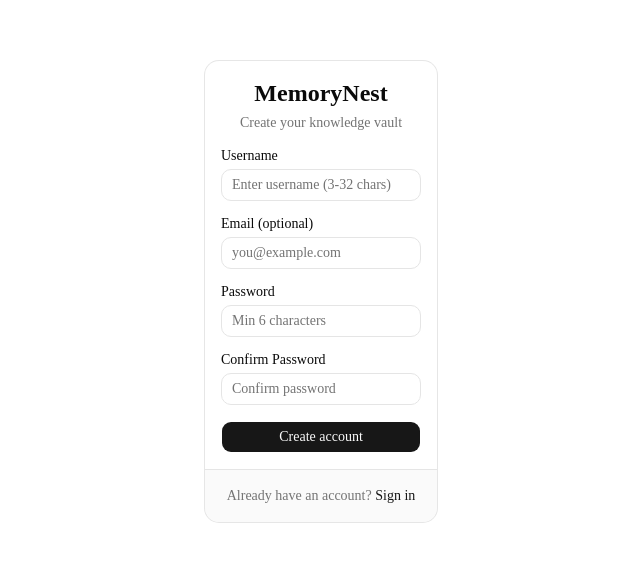
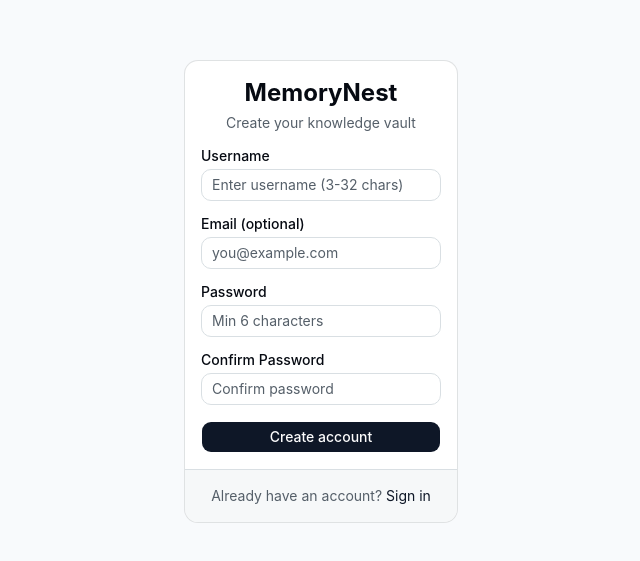
Before and after one commit to Shreesh-o/MemoryNest, a Next.js app in the folder web/: page /register in a window 1280 px wide. Shown: the part 125-686 px from the top of the page, without its empty margins (319-959 px from the left). Built offline with nearby package versions, Linux system fonts and the light colour scheme; no server answers.

Commit message:
ui(phase 1): design foundations, tokens, typography scale, radius, and global styles

```diff
--- a/web/src/app/globals.css
+++ b/web/src/app/globals.css
@@ -7,9 +7,10 @@
 @theme inline {
   --color-background: var(--background);
   --color-foreground: var(--foreground);
-  --font-sans: var(--font-sans);
-  --font-mono: var(--font-geist-mono);
+  --font-sans: -apple-system, BlinkMacSystemFont, "Segoe UI", Roboto, "Helvetica Neue", Arial, sans-serif;
+  --font-mono: ui-monospace, SFMono-Regular, Menlo, Monaco, Consolas, "Liberation Mono", monospace;
   --font-heading: var(--font-sans);
+
   --color-sidebar-ring: var(--sidebar-ring);
   --color-sidebar-border: var(--sidebar-border);
   --color-sidebar-accent-foreground: var(--sidebar-accent-foreground);
@@ -18,15 +19,18 @@
   --color-sidebar-primary: var(--sidebar-primary);
   --color-sidebar-foreground: var(--sidebar-foreground);
   --color-sidebar: var(--sidebar);
+
   --color-chart-5: var(--chart-5);
   --color-chart-4: var(--chart-4);
   --color-chart-3: var(--chart-3);
   --color-chart-2: var(--chart-2);
   --color-chart-1: var(--chart-1);
+
   --color-ring: var(--ring);
   --color-input: var(--input);
   --color-border: var(--border);
   --color-destructive: var(--destructive);
+  --color-destructive-foreground: var(--destructive-foreground);
   --color-accent-foreground: var(--accent-foreground);
   --color-accent: var(--accent);
   --color-muted-foreground: var(--muted-foreground);
@@ -39,82 +43,111 @@
   --color-popover: var(--popover);
   --color-card-foreground: var(--card-foreground);
   --color-card: var(--card);
+
+  --color-success: var(--success);
+  --color-success-foreground: var(--success-foreground);
+  --color-warning: var(--warning);
+  --color-warning-foreground: var(--warning-foreground);
+  --color-info: var(--info);
+  --color-info-foreground: var(--info-foreground);
+
+  --radius-xs: calc(var(--radius) * 0.4);
   --radius-sm: calc(var(--radius) * 0.6);
   --radius-md: calc(var(--radius) * 0.8);
   --radius-lg: var(--radius);
-  --radius-xl: calc(var(--radius) * 1.4);
-  --radius-2xl: calc(var(--radius) * 1.8);
-  --radius-3xl: calc(var(--radius) * 2.2);
-  --radius-4xl: calc(var(--radius) * 2.6);
+  --radius-xl: calc(var(--radius) * 1.3);
+  --radius-2xl: calc(var(--radius) * 1.6);
+  --radius-3xl: calc(var(--radius) * 2.0);
 }
 
 :root {
-  --background: oklch(1 0 0);
-  --foreground: oklch(0.145 0 0);
+  --background: oklch(0.985 0.003 240);
+  --foreground: oklch(0.145 0.02 260);
   --card: oklch(1 0 0);
-  --card-foreground: oklch(0.145 0 0);
+  --card-foreground: oklch(0.145 0.02 260);
   --popover: oklch(1 0 0);
-  --popover-foreground: oklch(0.145 0 0);
-  --primary: oklch(0.205 0 0);
-  --primary-foreground: oklch(0.985 0 0);
-  --secondary: oklch(0.97 0 0);
-  --secondary-foreground: oklch(0.205 0 0);
-  --muted: oklch(0.97 0 0);
-  --muted-foreground: oklch(0.556 0 0);
-  --accent: oklch(0.97 0 0);
-  --accent-foreground: oklch(0.205 0 0);
-  --destructive: oklch(0.577 0.245 27.325);
-  --border: oklch(0.922 0 0);
-  --input: oklch(0.922 0 0);
-  --ring: oklch(0.708 0 0);
-  --chart-1: oklch(0.87 0 0);
-  --chart-2: oklch(0.556 0 0);
-  --chart-3: oklch(0.439 0 0);
-  --chart-4: oklch(0.371 0 0);
-  --chart-5: oklch(0.269 0 0);
+  --popover-foreground: oklch(0.145 0.02 260);
+  --primary: oklch(0.205 0.035 260);
+  --primary-foreground: oklch(0.99 0 0);
+  --secondary: oklch(0.95 0.008 240);
+  --secondary-foreground: oklch(0.22 0.03 260);
+  --muted: oklch(0.955 0.006 240);
+  --muted-foreground: oklch(0.48 0.02 250);
+  --accent: oklch(0.94 0.01 240);
+  --accent-foreground: oklch(0.18 0.03 260);
+  --destructive: oklch(0.57 0.22 25);
+  --destructive-foreground: oklch(0.99 0 0);
+  --border: oklch(0.90 0.008 240);
+  --input: oklch(0.90 0.008 240);
+  --ring: oklch(0.55 0.16 160);
+
+  --success: oklch(0.56 0.17 155);
+  --success-foreground: oklch(0.99 0 0);
+  --warning: oklch(0.70 0.15 75);
+  --warning-foreground: oklch(0.18 0.04 75);
+  --info: oklch(0.55 0.16 245);
+  --info-foreground: oklch(0.99 0 0);
+
+  --chart-1: oklch(0.55 0.16 160);
+  --chart-2: oklch(0.55 0.16 245);
+  --chart-3: oklch(0.70 0.15 75);
+  --chart-4: oklch(0.60 0.18 310);
+  --chart-5: oklch(0.45 0.08 240);
+
   --radius: 0.625rem;
-  --sidebar: oklch(0.985 0 0);
-  --sidebar-foreground: oklch(0.145 0 0);
-  --sidebar-primary: oklch(0.205 0 0);
-  --sidebar-primary-foreground: oklch(0.985 0 0);
-  --sidebar-accent: oklch(0.97 0 0);
-  --sidebar-accent-foreground: oklch(0.205 0 0);
-  --sidebar-border: oklch(0.922 0 0);
-  --sidebar-ring: oklch(0.708 0 0);
+
+  --sidebar: oklch(0.975 0.006 240);
+  --sidebar-foreground: oklch(0.18 0.025 260);
+  --sidebar-primary: oklch(0.205 0.035 260);
+  --sidebar-primary-foreground: oklch(0.99 0 0);
+  --sidebar-accent: oklch(0.935 0.01 240);
+  --sidebar-accent-foreground: oklch(0.14 0.02 260);
+  --sidebar-border: oklch(0.90 0.008 240);
+  --sidebar-ring: oklch(0.55 0.16 160);
 }
 
 .dark {
-  --background: oklch(0.145 0 0);
-  --foreground: oklch(0.985 0 0);
-  --card: oklch(0.205 0 0);
-  --card-foreground: oklch(0.985 0 0);
-  --popover: oklch(0.205 0 0);
-  --popover-foreground: oklch(0.985 0 0);
-  --primary: oklch(0.922 0 0);
-  --primary-foreground: oklch(0.205 0 0);
-  --secondary: oklch(0.269 0 0);
-  --secondary-foreground: oklch(0.985 0 0);
-  --muted: oklch(0.269 0 0);
-  --muted-foreground: oklch(0.708 0 0);
-  --accent: oklch(0.269 0 0);
-  --accent-foreground: oklch(0.985 0 0);
-  --destructive: oklch(0.704 0.191 22.216);
-  --border: oklch(1 0 0 / 10%);
-  --input: oklch(1 0 0 / 15%);
-  --ring: oklch(0.556 0 0);
-  --chart-1: oklch(0.87 0 0);
-  --chart-2: oklch(0.556 0 0);
-  --chart-3: oklch(0.439 0 0);
-  --chart-4: oklch(0.371 0 0);
-  --chart-5: oklch(0.269 0 0);
-  --sidebar: oklch(0.205 0 0);
-  --sidebar-foreground: oklch(0.985 0 0);
-  --sidebar-primary: oklch(0.488 0.243 264.376);
-  --sidebar-primary-foreground: oklch(0.985 0 0);
-  --sidebar-accent: oklch(0.269 0 0);
-  --sidebar-accent-foreground: oklch(0.985 0 0);
-  --sidebar-border: oklch(1 0 0 / 10%);
-  --sidebar-ring: oklch(0.556 0 0);
+  --background: oklch(0.13 0.02 260);
+  --foreground: oklch(0.97 0.005 240);
+  --card: oklch(0.17 0.025 260);
+  --card-foreground: oklch(0.97 0.005 240);
+  --popover: oklch(0.17 0.025 260);
+  --popover-foreground: oklch(0.97 0.005 240);
+  --primary: oklch(0.95 0.008 240);
+  --primary-foreground: oklch(0.13 0.02 260);
+  --secondary: oklch(0.23 0.025 260);
+  --secondary-foreground: oklch(0.95 0.005 240);
+  --muted: oklch(0.20 0.02 260);
+  --muted-foreground: oklch(0.70 0.015 250);
+  --accent: oklch(0.22 0.025 260);
+  --accent-foreground: oklch(0.97 0.005 240);
+  --destructive: oklch(0.65 0.22 25);
+  --destructive-foreground: oklch(0.99 0 0);
+  --border: oklch(0.26 0.02 260);
+  --input: oklch(0.26 0.02 260);
+  --ring: oklch(0.70 0.16 160);
+
+  --success: oklch(0.68 0.18 150);
+  --success-foreground: oklch(0.10 0.02 150);
+  --warning: oklch(0.75 0.16 75);
+  --warning-foreground: oklch(0.15 0.04 75);
+  --info: oklch(0.70 0.18 240);
+  --info-foreground: oklch(0.10 0.02 240);
+
+  --chart-1: oklch(0.70 0.16 160);
+  --chart-2: oklch(0.70 0.18 240);
+  --chart-3: oklch(0.75 0.16 75);
+  --chart-4: oklch(0.75 0.18 310);
+  --chart-5: oklch(0.55 0.08 240);
+
+  --sidebar: oklch(0.11 0.02 260);
+  --sidebar-foreground: oklch(0.92 0.01 240);
+  --sidebar-primary: oklch(0.70 0.16 160);
+  --sidebar-primary-foreground: oklch(0.10 0.02 260);
+  --sidebar-accent: oklch(0.18 0.025 260);
+  --sidebar-accent-foreground: oklch(0.97 0.005 240);
+  --sidebar-border: oklch(0.22 0.02 260);
+  --sidebar-ring: oklch(0.70 0.16 160);
 }
 
 @layer base {
@@ -122,9 +155,35 @@
     @apply border-border outline-ring/50;
   }
   body {
-    @apply bg-background text-foreground;
+    @apply bg-background text-foreground antialiased selection:bg-primary/15 selection:text-foreground;
   }
   html {
     @apply font-sans;
   }
+  /* Interactive cursor pointer enforcement */
+  button,
+  [role="button"],
+  a,
+  input[type="button"],
+  input[type="submit"],
+  input[type="reset"],
+  summary {
+    cursor: pointer;
+  }
+  button:disabled,
+  [aria-disabled="true"] {
+    cursor: not-allowed;
+  }
 }
+
+/* Reduced motion accessibility rule */
+@media (prefers-reduced-motion: reduce) {
+  *,
+  ::before,
+  ::after {
+    animation-duration: 0.01ms !important;
+    animation-iteration-count: 1 !important;
+    transition-duration: 0.01ms !important;
+    scroll-behavior: auto !important;
+  }
+}
```
Also changed, not shown: 1 other file (tests, documents, lock files or other folders).
